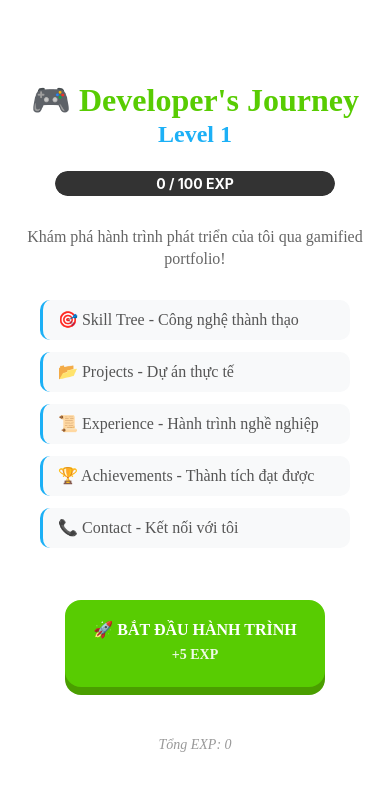
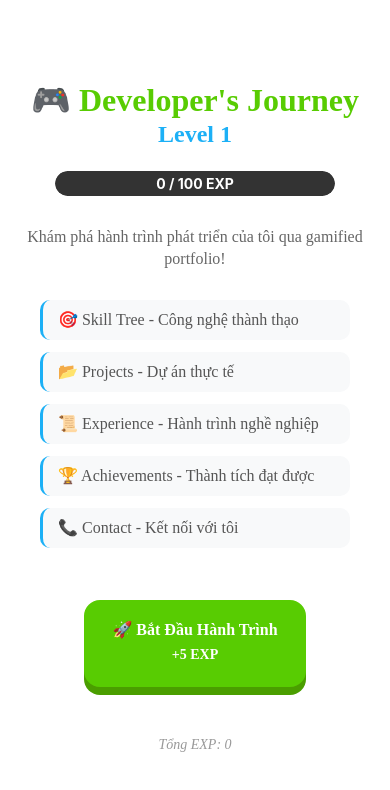
Before and after one commit to naphucco/GamifiedApp, a React Native app: screen /Home in a window 390 px wide. Shown: the top 790 px of the page. Built offline with nearby package versions, Linux system fonts and the light colour scheme.

Commit message:
CustomButton (more customize)

```diff
--- a/src/components/ui/CustomButton.tsx
+++ b/src/components/ui/CustomButton.tsx
@@ -8,20 +8,107 @@ interface CustomButtonProps {
   expAmount?: number;
   type?: 'primary' | 'secondary';
   disabled?: boolean;
+  customColor?: string;
+  customShadowColor?: string;
 }
+
+const PRIMARY_TRANSLATE_Y = 8;
+const SECONDARY_TRANSLATE_Y = 6;
+const PRIMARY_BORDER_RADIUS = 16;
+const SECONDARY_BORDER_RADIUS = 14;
+
+// Màu mặc định
+const GREEN_COLOR = '#58cc02';
+const GREEN_SHADOW_COLOR = '#4a9e00';
+const BLUE_COLOR = '#1cb0f6';
+const GRAY_BORDER_COLOR = '#d1d1d1';
+const GRAY_SHADOW_COLOR = '#d1d1d1'; // Màu bóng đổ cho secondary
+
+// Hàm xác định style động
+const getDynamicStyles = (
+  type: CustomButtonProps['type'],
+  customColor?: string,
+  customShadowColor?: string
+) => {
+  let mainColor = '';
+  let shadowColor = '';
+  let translateY = PRIMARY_TRANSLATE_Y;
+  let borderWidth = 4;
+  let borderRadius = PRIMARY_BORDER_RADIUS;
+  let textColor = '#ffffff';
+
+  if (customColor) {
+    // Trường hợp customColor (Nút kiểu secondary nhưng với màu tùy chỉnh)
+    mainColor = customColor;
+    // Sử dụng màu bóng đổ tùy chỉnh hoặc màu chính
+    shadowColor = customShadowColor || mainColor;
+    translateY = SECONDARY_TRANSLATE_Y;
+    borderWidth = 2;
+    borderRadius = SECONDARY_BORDER_RADIUS;
+    textColor = '#ffffff';
+  } else {
+    // Dùng màu mặc định theo type
+    switch (type) {
+      case 'secondary':
+        mainColor = '#ffffff';
+        // SỬA LỖI: Cần dùng màu bóng đổ xám
+        shadowColor = GRAY_SHADOW_COLOR;
+        translateY = SECONDARY_TRANSLATE_Y;
+        borderWidth = 2;
+        borderRadius = SECONDARY_BORDER_RADIUS;
+        textColor = BLUE_COLOR;
+        break;
+      case 'primary':
+      default:
+        mainColor = GREEN_COLOR;
+        // SỬA LỖI: Cần dùng màu bóng đổ xanh lá đậm
+        shadowColor = GREEN_SHADOW_COLOR;
+        translateY = PRIMARY_TRANSLATE_Y;
+        borderWidth = 4;
+        borderRadius = PRIMARY_BORDER_RADIUS;
+        textColor = '#ffffff';
+        break;
+    }
+  }
+
+  // Tùy chỉnh màu EXP
+  const expColor = (type === 'secondary' && !customColor) ? '#ff9600' : '#ffffff';
+
+  return {
+    mainColor,
+    shadowColor,
+    translateY,
+    borderWidth,
+    borderRadius,
+    textColor,
+    expColor
+  };
+};
+
 
 export const CustomButton: React.FC<CustomButtonProps> = ({
   title,
   onPress,
   expAmount,
   type = 'primary',
-  disabled = false
+  disabled = false,
+  customColor,
+  customShadowColor,
 }) => {
   const translateYAnim = useRef(new Animated.Value(0)).current;
+  const {
+    mainColor,
+    shadowColor,
+    translateY,
+    borderWidth,
+    borderRadius,
+    textColor,
+    expColor
+  } = getDynamicStyles(type, customColor, customShadowColor);
 
   const handlePressIn = () => {
     Animated.spring(translateYAnim, {
-      toValue: type === 'primary' ? 8 : 6,
+      toValue: translateY,
       friction: 5,
       useNativeDriver: true,
     }).start();
@@ -41,25 +128,36 @@ export const CustomButton: React.FC<CustomButtonProps> = ({
 
   return (
     <View style={styles.buttonContainer}>
-      {/* Shadow layer cho primary */}
-      {!disabled && type === 'primary' && (
-        <View style={styles.primaryShadowLayer} />
-      )}
-
-      {/* Shadow layer cho secondary */}
-      {!disabled && type === 'secondary' && (
-        <View style={styles.secondaryShadowLayer} />
+      {/* Shadow layer DYNAMIC */}
+      {!disabled && (
+        <View
+          style={[
+            styles.dynamicShadowLayer,
+            {
+              top: translateY,
+              backgroundColor: shadowColor,
+              borderRadius: borderRadius,
+            }
+          ]}
+        />
       )}
 
       {/* Main button với animation */}
       <Animated.View
         style={{
-          transform: [{ translateY: translateYAnim }]
+          transform: [{ translateY: translateYAnim }] // SỬA LỖI: Dùng translateYAnim
         }}
       >
         <TouchableOpacity
           style={[
-            type === 'primary' ? styles.primaryButton : styles.secondaryButton,
+            styles.baseButton,
+            {
+              backgroundColor: mainColor,
+              // SỬA LỖI: Border cho secondary mặc định
+              borderColor: type === 'secondary' && !customColor ? GRAY_BORDER_COLOR : mainColor,
+              borderWidth: borderWidth,
+              borderRadius: borderRadius,
+            },
             disabled && styles.disabledButton
           ]}
           onPressIn={handlePressIn}
@@ -68,13 +166,13 @@ export const CustomButton: React.FC<CustomButtonProps> = ({
           activeOpacity={0.9}
           disabled={disabled}
         >
-          <ButtonText style={type === 'primary' ? styles.primaryButtonText : styles.secondaryButtonText}>
+          <ButtonText style={[styles.baseButtonText, { color: textColor }]}>
             {title}
           </ButtonText>
           {expAmount && (
             <Text style={[
               styles.expText,
-              type === 'primary' ? styles.primaryExpText : styles.secondaryExpText
+              { color: expColor }
             ]}>
               +{expAmount} EXP
             </Text>
@@ -90,74 +188,37 @@ const styles = StyleSheet.create({
     position: 'relative',
     marginBottom: 16,
   },
-  primaryShadowLayer: {
+  // Dynamic Shadow Layer được giữ nguyên
+  dynamicShadowLayer: {
     position: 'absolute',
-    top: 8,
     left: 0,
     right: 0,
     height: '100%',
-    borderRadius: 16,
-    backgroundColor: '#4a9e00',
   },
-  secondaryShadowLayer: {
-    position: 'absolute',
-    top: 6,
-    left: 0,
-    right: 0,
-    height: '100%',
-    borderRadius: 14,
-    backgroundColor: '#d1d1d1',
-  },
-  primaryButton: {
-    backgroundColor: '#58cc02',
+
+  // Base style cho Button
+  baseButton: {
     paddingHorizontal: 24,
     paddingVertical: 16,
-    borderRadius: 16,
     alignItems: 'center',
     justifyContent: 'center',
-    borderWidth: 4,
-    borderColor: '#58cc02',
-    minWidth: 250,
     position: 'relative',
     zIndex: 1,
   },
-  secondaryButton: {
-    backgroundColor: '#ffffff',
-    paddingHorizontal: 24,
-    paddingVertical: 16,
-    borderRadius: 14,
-    alignItems: 'center',
-    justifyContent: 'center',
-    borderWidth: 2,
-    borderColor: '#d1d1d1',
-    minWidth: 250,
-    position: 'relative',
-    zIndex: 1,
-  },
-  disabledButton: {
-    backgroundColor: '#cccccc',
-    paddingHorizontal: 24,
-    paddingVertical: 16,
-    borderRadius: 16,
-    alignItems: 'center',
-    justifyContent: 'center',
-    borderWidth: 4,
-    borderColor: '#cccccc',
-    minWidth: 250,
-  },
-  primaryButtonText: {
-    color: '#ffffff',
+
+  baseButtonText: {
     fontSize: 16,
     fontWeight: 'bold',
     textAlign: 'center',
     includeFontPadding: false,
+    textTransform: 'none',
   },
-  secondaryButtonText: {
-    color: '#1cb0f6',
-    fontSize: 16,
-    fontWeight: 'bold',
-    textAlign: 'center',
-    includeFontPadding: false,
+
+  disabledButton: {
+    // Bóng đổ cần được xử lý riêng nếu muốn disabled có hiệu ứng khác
+    backgroundColor: '#cccccc',
+    borderWidth: 4,
+    borderColor: '#cccccc',
   },
   expText: {
     fontSize: 14,
@@ -165,11 +226,4 @@ const styles = StyleSheet.create({
     marginTop: 4,
     includeFontPadding: false,
   },
-  primaryExpText: {
-    color: '#ffffff',
-    opacity: 0.9,
-  },
-  secondaryExpText: {
-    color: '#ff9600',
-  },
 });
--- a/src/screens/ContactScreen.tsx
+++ b/src/screens/ContactScreen.tsx
@@ -110,15 +110,18 @@ export const ContactScreen = () => {
         <View style={styles.section}>
           <Text style={styles.sectionTitle}>🔗 Mạng Xã Hội</Text>
           <View style={styles.socialLinks}>
-            <TouchableOpacity style={styles.socialButton} onPress={() => openLink('https://github.com')}>
-              <Text style={styles.socialText}>🐙 GitHub</Text>
-            </TouchableOpacity>
-            <TouchableOpacity style={styles.socialButton} onPress={() => openLink('https://linkedin.com')}>
-              <Text style={styles.socialText}>💼 LinkedIn</Text>
-            </TouchableOpacity>
-            <TouchableOpacity style={styles.socialButton} onPress={() => openLink('mailto:example@email.com')}>
-              <Text style={styles.socialText}>📧 Email</Text>
-            </TouchableOpacity>
+            <CustomButton
+              title="💼 LinkedIn"
+              onPress={() => openLink('https://linkedin.com')}
+              customColor="#1cb0f6"
+              customShadowColor="#168ec2"
+            />
+            <CustomButton
+              title="📧 Email"
+              onPress={() => openLink('mailto:example@email.com')}
+              customColor="#1cb0f6"
+              customShadowColor="#168ec2"
+            />
           </View>
         </View>
 
```
